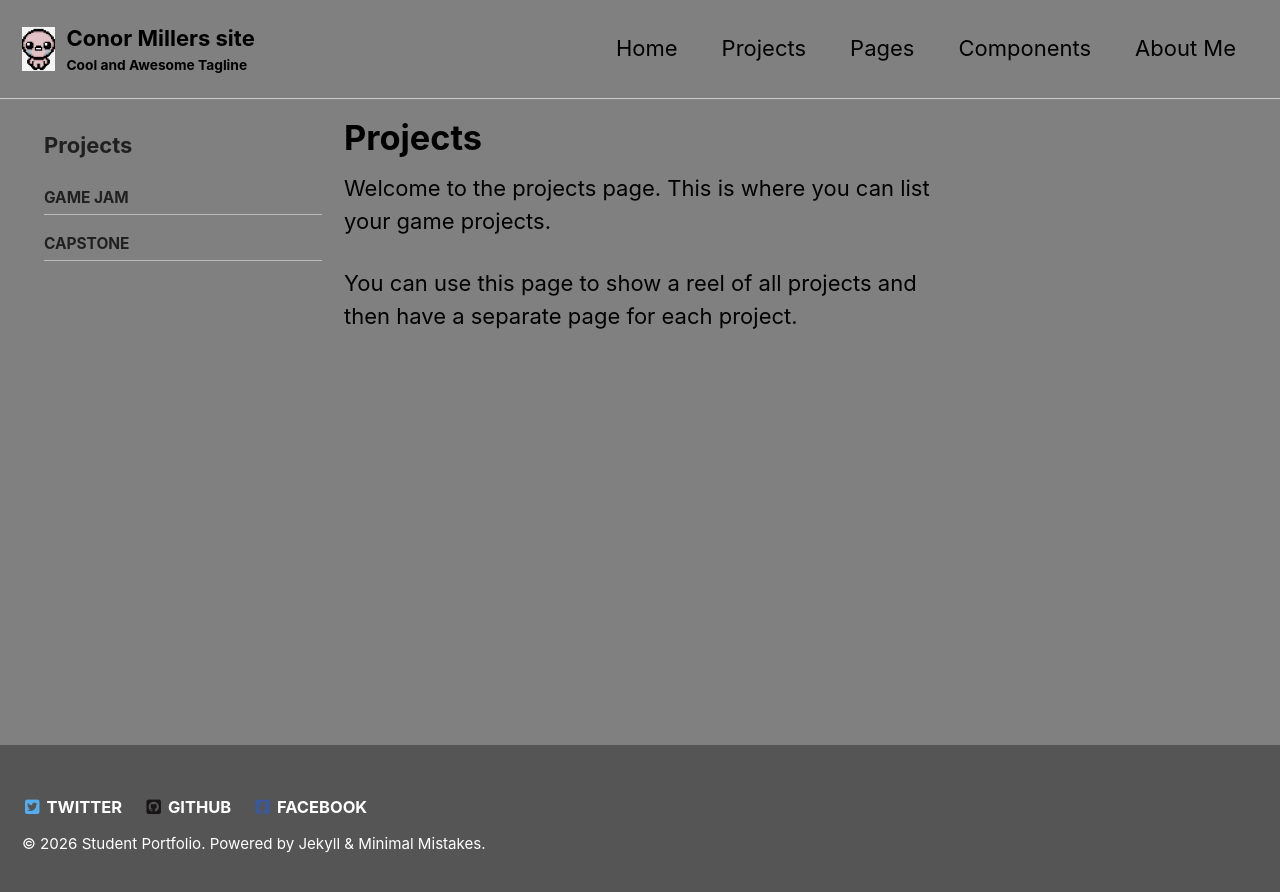
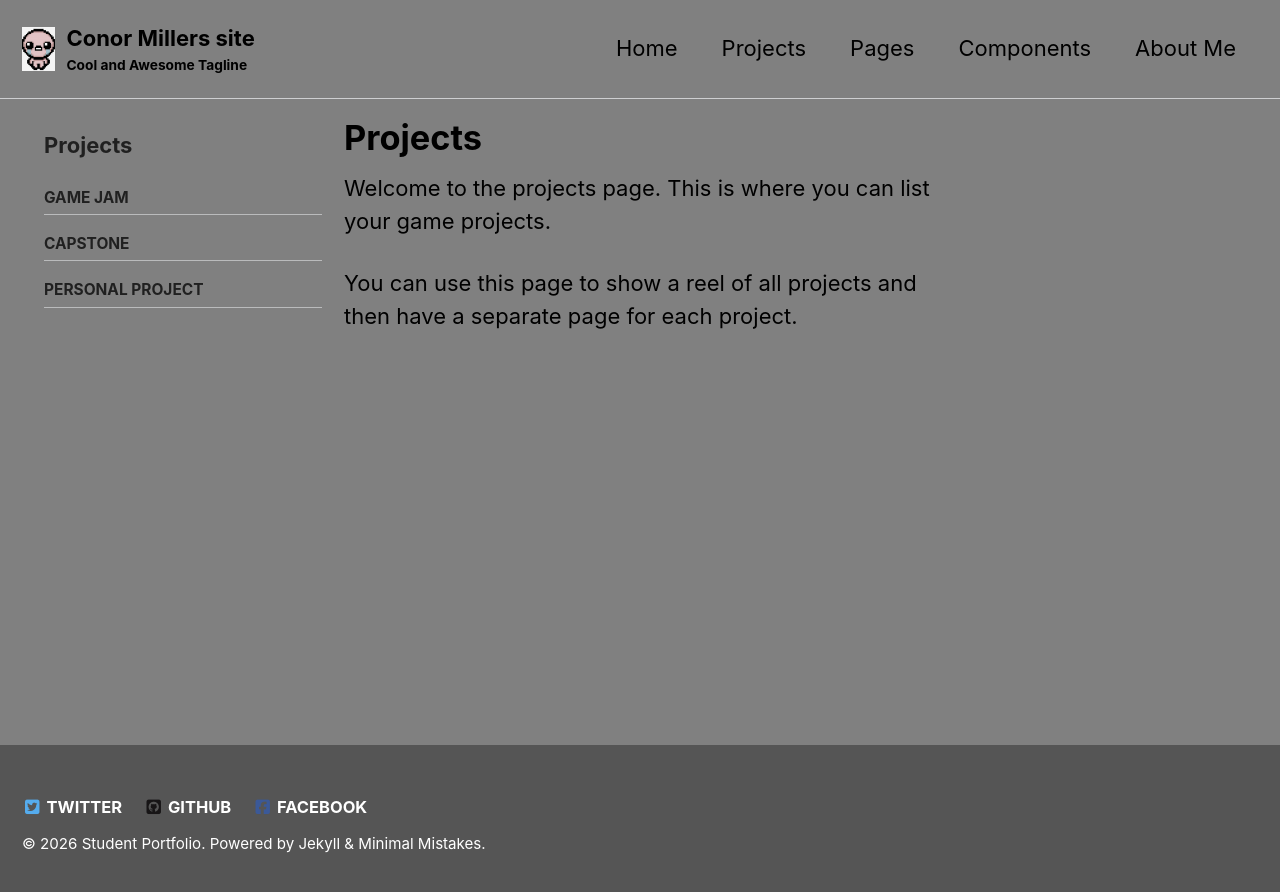
Before and after one commit to Conor-Miller9276/Conor-Miller9276.github.io, a Jekyll site: the page built from _pages/projects.md, in a window 1280 px wide. Shown: the top 892 px of the page. Built offline with Jekyll 4.4.1, drawn with Linux system fonts in a browser that asks for light colours.

Commit message:
Correct title from 'Personal Proj' to 'Personal Project'

```diff
--- a/_data/navigation.yml
+++ b/_data/navigation.yml
@@ -9,7 +9,7 @@ main:
         url: /projects/game-jam/
       - title: "Capstone"
         url: /projects/capstone/
-      - title: "Personal Proj"
+      - title: "Personal Project"
         url: /projects/projects-godot/
   - title: "Pages"
     url: /pages/
@@ -30,6 +30,8 @@ projects:
     url: /projects/game-jam/
   - title: "Capstone"
     url: /projects/capstone/
+  - title: "Personal Project"
+    url: /projects/projects-godot/
 
 # Sidebar menu for the Pages page
 pages:
```
